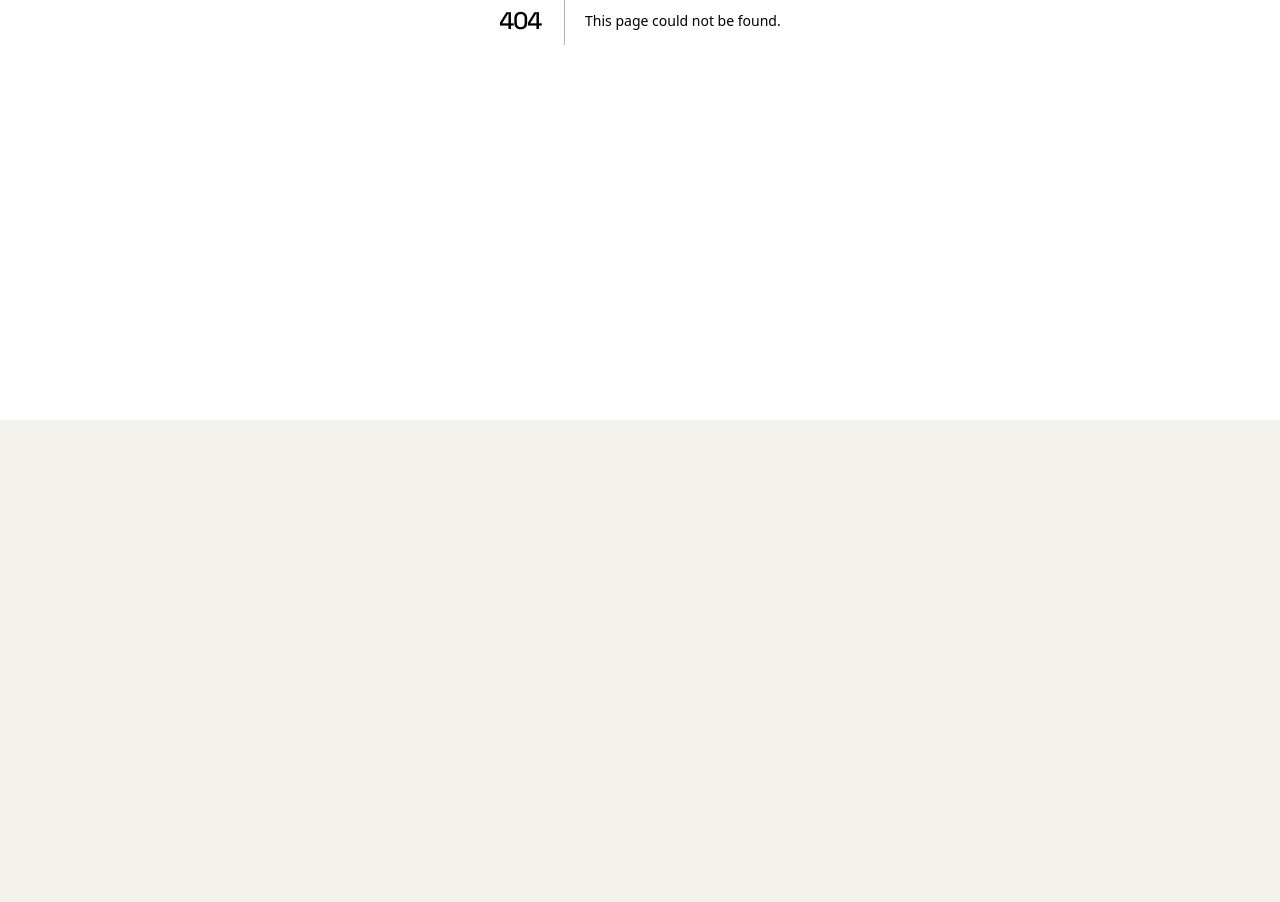
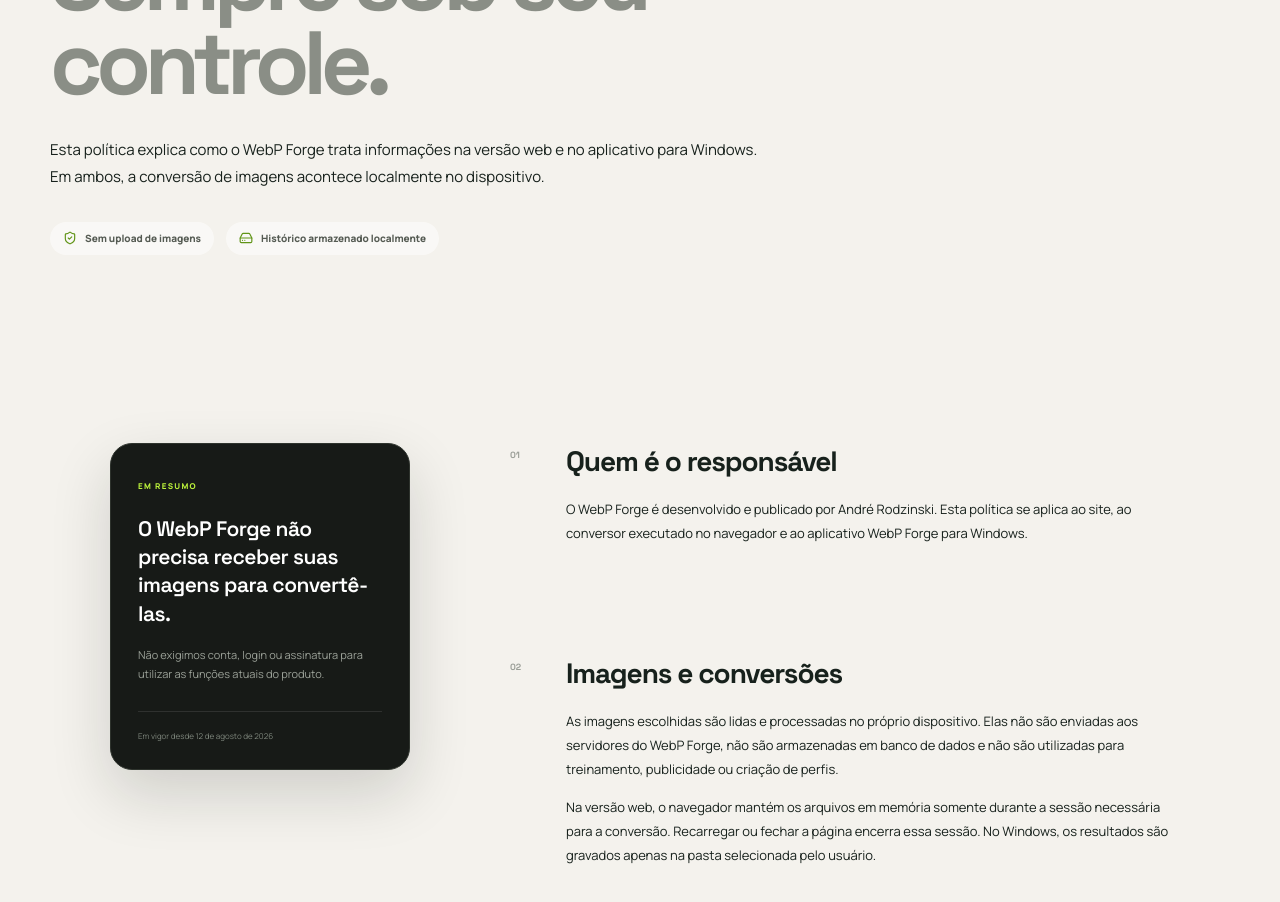
Before and after one commit to rodzinski/WebP-Forge, a Next.js app: page /privacy in a window 1280 px wide. Before the commit this address had no page. Shown: the part 380-1282 px from the top of the page. Before the commit the page ends 800 px from the top, so only its background shows below. Built offline with nearby package versions, Linux system fonts and the light colour scheme.

Commit message:
feat: add public privacy policy

```diff
--- a/app/globals.css
+++ b/app/globals.css
@@ -182,6 +182,44 @@
 .final-cta { position: relative; width: min(1180px, calc(100% - 48px)); min-height: 520px; margin: 0 auto; display: flex; flex-direction: column; align-items: center; justify-content: center; overflow: hidden; border-radius: 32px; background: #141714; color: white; text-align: center; }.cta-glow { position: absolute; width: 500px; height: 500px; border-radius: 50%; background: #9fda20; filter: blur(130px); opacity: .11; }.final-cta > *:not(.cta-glow) { position: relative; }.section-kicker.light { color: #9ca396; }.final-cta h2 { margin: 25px 0 0; font: 620 clamp(48px,6vw,78px)/.95 var(--font-display); letter-spacing: -.065em; }.final-cta p { margin: 24px 0 30px; color: #989f94; font-size: 13px; }
 .site-footer { width: min(1180px, calc(100% - 48px)); margin: 0 auto; padding: 80px 0 30px; }.footer-main { display: grid; grid-template-columns: 1fr .8fr 1fr; gap: 80px; padding-bottom: 60px; }.footer-main > p { max-width: 330px; margin: 0; color: var(--landing-muted); font-size: 11px; line-height: 1.7; }.footer-links { display: grid; grid-template-columns: 1fr 1fr; gap: 50px; }.footer-links > div { display: grid; align-content: start; gap: 11px; }.footer-links strong { margin-bottom: 5px; font-size: 10px; }.footer-links a, .footer-links span { color: var(--landing-muted); font-size: 10px; text-decoration: none; }.footer-links a:hover { color: var(--landing-ink); }.footer-bottom { display: flex; justify-content: space-between; padding-top: 24px; border-top: 1px solid var(--landing-line); color: #8c8e87; font-size: 9px; }
 
+.legal-page { min-height: 100vh; background: var(--landing-bg); color: var(--landing-ink); }
+.legal-header { width: min(1180px, calc(100% - 48px)); min-height: 82px; margin: 0 auto; display: flex; align-items: center; justify-content: space-between; border-bottom: 1px solid var(--landing-line); }
+.legal-hero { width: min(1180px, calc(100% - 48px)); margin: 0 auto; padding: 105px 0 88px; border-bottom: 1px solid var(--landing-line); }
+.legal-hero h1 { max-width: 900px; margin-top: 22px; font: 620 clamp(52px, 7vw, 92px)/.94 var(--font-display); letter-spacing: -.07em; }
+.legal-hero h1 em { color: #8a8e86; }
+.legal-hero > p { max-width: 720px; margin: 30px 0 0; color: var(--landing-muted); font-size: 15px; line-height: 1.8; }
+.legal-trust-row { display: flex; flex-wrap: wrap; gap: 12px; margin-top: 32px; }
+.legal-trust-row span { display: flex; align-items: center; gap: 8px; padding: 9px 13px; border: 1px solid var(--landing-line); border-radius: 999px; background: rgba(255,255,255,.5); color: #555b53; font-size: 10px; font-weight: 750; }
+.legal-trust-row svg { width: 14px; height: 14px; color: #609417; }
+.legal-layout { width: min(1060px, calc(100% - 48px)); margin: 0 auto; padding: 100px 0 80px; display: grid; grid-template-columns: 300px minmax(0,1fr); gap: 100px; align-items: start; }
+.legal-summary { position: sticky; top: 35px; padding: 27px; border: 1px solid #2e332d; border-radius: 22px; background: #171a17; color: white; box-shadow: 0 24px 60px rgba(20,24,20,.16); }
+.legal-summary > span { color: #bdf43b; font-size: 8px; font-weight: 800; letter-spacing: .16em; }
+.legal-summary strong { display: block; margin-top: 20px; font: 580 21px/1.35 var(--font-display); letter-spacing: -.025em; }
+.legal-summary p { margin: 18px 0 28px; color: #9ba198; font-size: 11px; line-height: 1.7; }
+.legal-summary small { display: block; padding-top: 18px; border-top: 1px solid rgba(255,255,255,.1); color: #7f877d; font-size: 8px; }
+.legal-content { min-width: 0; }
+.legal-content > section { display: grid; grid-template-columns: 34px minmax(0,1fr); gap: 22px; padding: 0 0 48px; margin-bottom: 48px; border-bottom: 1px solid var(--landing-line); }
+.legal-content > section:last-child { margin-bottom: 0; }
+.legal-content > section > span { padding-top: 6px; color: #9a9e97; font: 650 9px var(--font-display); }
+.legal-content h2 { margin: 0 0 18px; font: 620 28px var(--font-display); letter-spacing: -.04em; }
+.legal-content p, .legal-content li { color: var(--landing-muted); font-size: 13px; line-height: 1.85; }
+.legal-content p { margin: 0 0 14px; }
+.legal-content ul { margin: 6px 0 18px; padding-left: 19px; }
+.legal-content li { padding-left: 4px; }
+.legal-content .button { margin-top: 10px; }
+
+@media (max-width: 760px) {
+  .legal-header, .legal-hero, .legal-layout { width: calc(100% - 28px); }
+  .legal-header { min-height: 72px; }
+  .legal-header .button { padding-inline: 12px; }
+  .legal-hero { padding: 72px 0 64px; }
+  .legal-hero h1 { font-size: clamp(46px, 14vw, 68px); }
+  .legal-layout { padding: 64px 0 20px; grid-template-columns: 1fr; gap: 56px; }
+  .legal-summary { position: static; }
+  .legal-content > section { grid-template-columns: 26px minmax(0,1fr); gap: 14px; }
+  .legal-content h2 { font-size: 24px; }
+}
+
 @media (max-width: 1020px) {
   .hero-section { grid-template-columns: 1fr; }.hero-copy { max-width: 820px; }.hero-visual-wrap { max-width: 700px; width: 100%; justify-self: center; }.section-heading { grid-template-columns: 1fr; }.section-heading > p { max-width: 620px; margin-top: 22px; }.demo-section { padding: 55px; grid-template-columns: 1fr; }.demo-copy { max-width: 620px; }.steps-section { gap: 50px; }.pricing-section { gap: 50px; }.footer-main { grid-template-columns: 1fr 1fr; }.footer-main > p { grid-row: 2; }.footer-links { grid-column: 2; grid-row: 1 / span 2; }
 }
--- /dev/null
+++ b/app/privacy/page.tsx
@@ -0,0 +1,63 @@
+import type { Metadata } from "next";
+import Link from "next/link";
+import { ArrowLeft, ExternalLink, HardDrive, ShieldCheck } from "lucide-react";
+import { BrandMark } from "@/components/brand-mark";
+import { SiteFooter } from "@/components/landing/site-footer";
+import { Button } from "@/components/ui/button";
+
+export const metadata: Metadata = {
+  title: "Política de Privacidade — WebP Forge",
+  description: "Saiba como o WebP Forge trata imagens, preferências e dados locais nas versões web e Windows.",
+};
+
+const effectiveDate = "12 de agosto de 2026";
+
+export default function PrivacyPage() {
+  return (
+    <main className="legal-page">
+      <header className="legal-header">
+        <Link href="/" className="site-brand" aria-label="WebP Forge — Página inicial">
+          <BrandMark size={34} priority />
+          <span>WebP Forge</span>
+        </Link>
+        <Button asChild size="sm" variant="ghost">
+          <Link href="/"><ArrowLeft className="size-3.5" />Voltar ao site</Link>
+        </Button>
+      </header>
+
+      <section className="legal-hero">
+        <span className="section-kicker">PRIVACIDADE POR ARQUITETURA</span>
+        <h1>Seus arquivos.<br /><em>Sempre sob seu controle.</em></h1>
+        <p>
+          Esta política explica como o WebP Forge trata informações na versão web e no aplicativo para Windows.
+          Em ambos, a conversão de imagens acontece localmente no dispositivo.
+        </p>
+        <div className="legal-trust-row" aria-label="Resumo de privacidade">
+          <span><ShieldCheck aria-hidden="true" />Sem upload de imagens</span>
+          <span><HardDrive aria-hidden="true" />Histórico armazenado localmente</span>
+        </div>
+      </section>
+
+      <div className="legal-layout">
+        <aside className="legal-summary">
+          <span>EM RESUMO</span>
+          <strong>O WebP Forge não precisa receber suas imagens para convertê-las.</strong>
+          <p>Não exigimos conta, login ou assinatura para utilizar as funções atuais do produto.</p>
+          <small>Em vigor desde {effectiveDate}</small>
+        </aside>
+
+        <article className="legal-content">
+          <section><span>01</span><div><h2>Quem é o responsável</h2><p>O WebP Forge é desenvolvido e publicado por André Rodzinski. Esta política se aplica ao site, ao conversor executado no navegador e ao aplicativo WebP Forge para Windows.</p></div></section>
+          <section><span>02</span><div><h2>Imagens e conversões</h2><p>As imagens escolhidas são lidas e processadas no próprio dispositivo. Elas não são enviadas aos servidores do WebP Forge, não são armazenadas em banco de dados e não são utilizadas para treinamento, publicidade ou criação de perfis.</p><p>Na versão web, o navegador mantém os arquivos em memória somente durante a sessão necessária para a conversão. Recarregar ou fechar a página encerra essa sessão. No Windows, os resultados são gravados apenas na pasta selecionada pelo usuário.</p></div></section>
+          <section><span>03</span><div><h2>Dados armazenados localmente</h2><p>Para preservar suas preferências, o WebP Forge pode armazenar no dispositivo:</p><ul><li>configurações de conversão, idioma e tema;</li><li>perfis personalizados;</li><li>histórico resumido dos lotes e informações dos resultados;</li><li>logs locais de erro no aplicativo Windows.</li></ul><p>O histórico não contém uma cópia das imagens. Na versão web, esses dados usam o armazenamento local do navegador e podem ser apagados pelo próprio navegador. O aplicativo Windows oferece a limpeza do histórico e mantém seus arquivos de configuração no perfil local do usuário.</p></div></section>
+          <section><span>04</span><div><h2>Site, infraestrutura e terceiros</h2><p>Atualmente não utilizamos contas de usuário, publicidade ou ferramentas próprias de analytics. Como em qualquer site, o provedor de hospedagem e segurança pode processar dados técnicos transitórios — como endereço IP, navegador, data, hora e registros de segurança — para entregar e proteger o serviço.</p><p>O site é hospedado na Cloudflare. Links para downloads e código-fonte podem direcionar ao GitHub. Ao acessar esses serviços, aplicam-se também as políticas de privacidade dos respectivos provedores.</p></div></section>
+          <section><span>05</span><div><h2>Metadados das imagens</h2><p>Dependendo das configurações e do formato escolhido, a conversão pode preservar, remover ou limitar metadados incorporados, incluindo EXIF. O resultado exibido e salvo respeita a opção selecionada pelo usuário. Nenhum metadado é enviado ao WebP Forge.</p></div></section>
+          <section><span>06</span><div><h2>Controle e direitos do usuário</h2><p>Você pode limpar o histórico pelo produto, remover dados locais nas configurações do navegador, excluir arquivos gerados e desinstalar o aplicativo a qualquer momento. Como não mantemos contas nem um banco de dados de imagens, normalmente não possuímos imagens ou histórico remoto para localizar ou excluir.</p></div></section>
+          <section><span>07</span><div><h2>Alterações e contato</h2><p>Esta política poderá ser atualizada quando o produto ou seus serviços mudarem. A data de vigência será atualizada nesta página. Dúvidas de privacidade e solicitações podem ser enviadas pelo canal público de suporte do projeto.</p><Button asChild variant="outline" size="sm"><a href="https://github.com/rodzinski/WebP-Forge/issues" target="_blank" rel="noreferrer">Abrir canal de suporte <ExternalLink className="size-3.5" /></a></Button></div></section>
+        </article>
+      </div>
+
+      <SiteFooter />
+    </main>
+  );
+}
--- a/components/landing/site-footer.tsx
+++ b/components/landing/site-footer.tsx
@@ -17,14 +17,14 @@
           <div>
             <strong>Produto</strong>
             <Link href="/app">Conversor</Link>
-            <a href="#windows">Aplicativo Windows</a>
-            <a href="#recursos">Recursos</a>
-            <a href="#precos">Preços</a>
+            <a href="/#windows">Aplicativo Windows</a>
+            <a href="/#recursos">Recursos</a>
+            <a href="/#precos">Preços</a>
           </div>
           <div>
             <strong>Informações</strong>
-            <a href="#faq">FAQ</a>
-            <span>Privacidade local</span>
+            <a href="/#faq">FAQ</a>
+            <Link href="/privacy">Política de Privacidade</Link>
             <span>Versão web 1.0</span>
           </div>
         </div>
```
Also changed, not shown: 1 other file (tests, documents, lock files or other folders).
